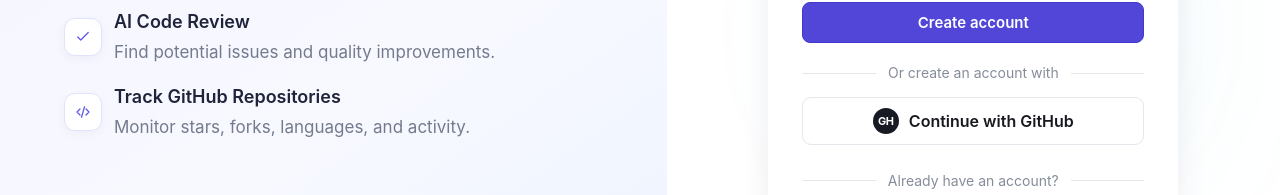
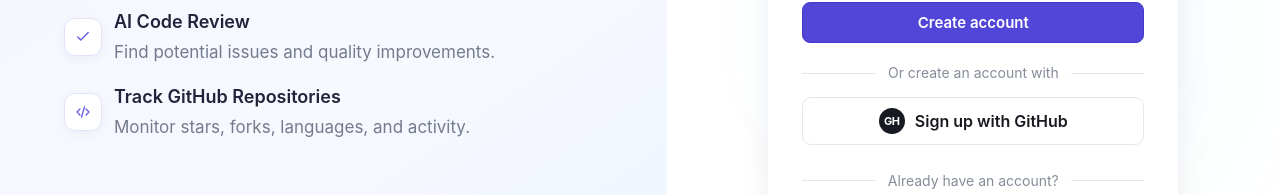
Before and after one commit to user-abhay08/DevVault, a React (Vite) app in the folder client/: page /register in a window 1280 px wide. Shown: the part 525-720 px from the top of the page. Built offline with nearby package versions, Linux system fonts and the light colour scheme; no server answers.

Commit message:
Label GitHub registration option

```diff
--- a/client/src/pages/Register.jsx
+++ b/client/src/pages/Register.jsx
@@ -226,7 +226,7 @@
                 <div className="auth-divider github-divider"><span>Or create an account with</span></div>
                 <a className="github-auth-button" href={`${api.defaults.baseURL}/auth/github`}>
                     <span className="github-auth-mark" aria-hidden="true">GH</span>
-                    Continue with GitHub
+                    Sign up with GitHub
                 </a>
 
                 {/* Login */}
```
